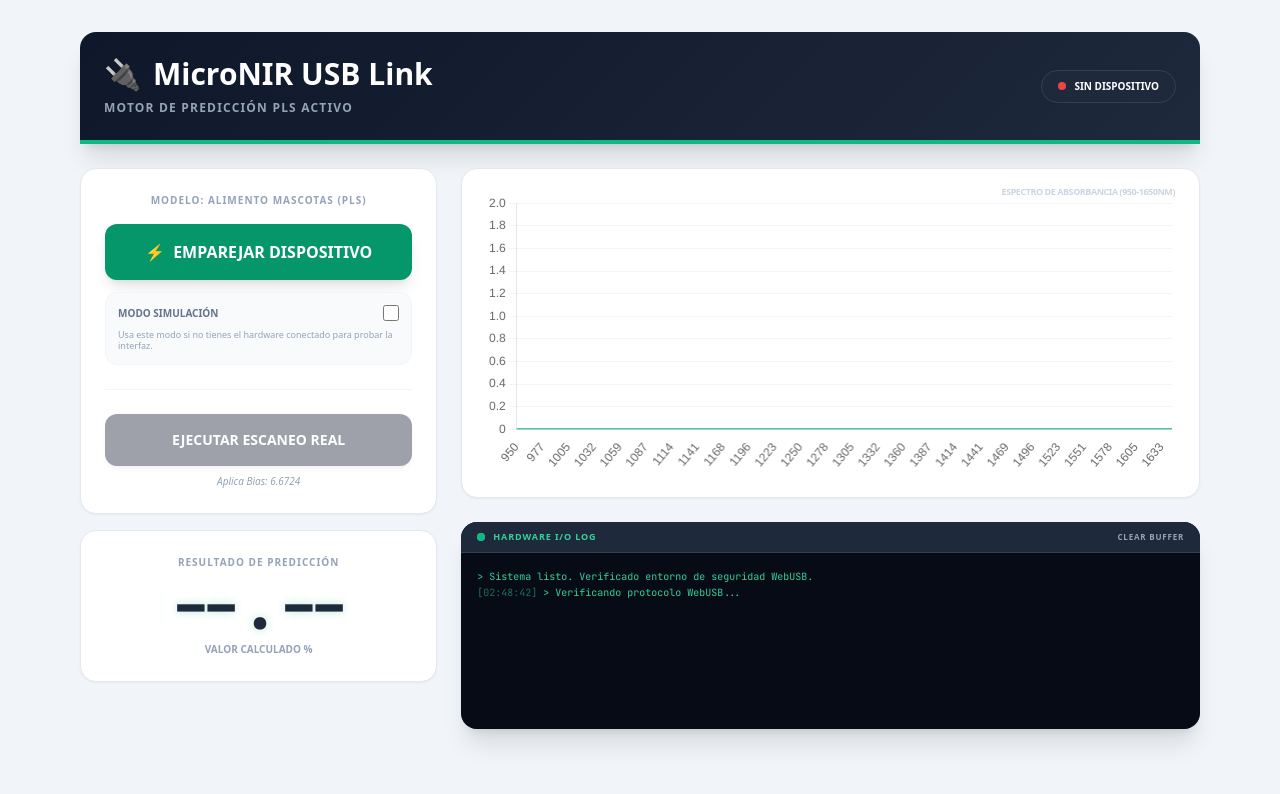
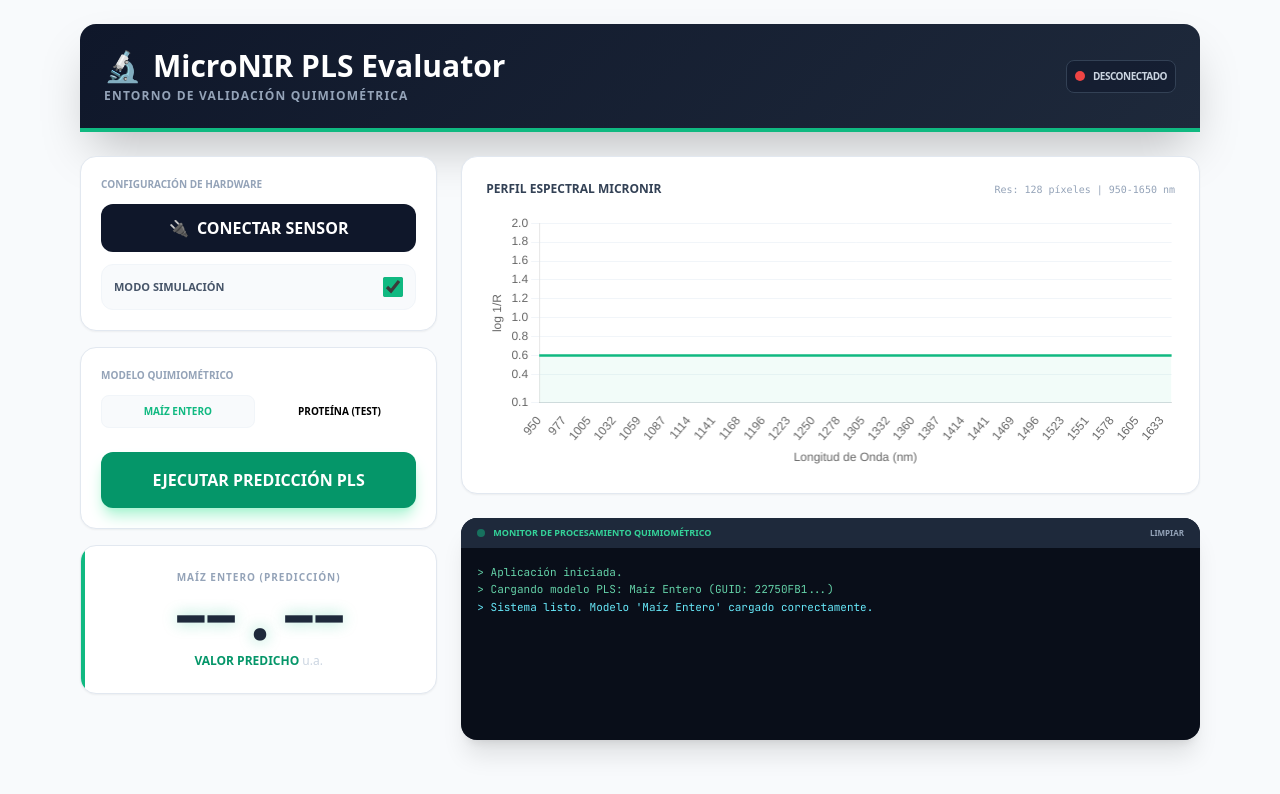
Before and after one commit to Romansiordia/MiNirapp, a plain HTML site: page index.html in a window 1280 px wide. Drawn offline with nearby package versions, Linux system fonts and the light colour scheme.

Commit message:
Refactor MicroNIR USB Controller for PLS Evaluation
Updated the MicroNIR USB Controller to include a PLS Evaluation Mode with enhanced UI elements and functionality.

```diff
--- a/index.html
+++ b/index.html
@@ -3,94 +3,107 @@
 <head>
     <meta charset="UTF-8">
     <meta name="viewport" content="width=device-width, initial-scale=1.0">
-    <title>MicroNIR USB Controller - WebUSB Pro</title>
+    <title>MicroNIR USB Controller - PLS Evaluation Mode</title>
     <script src="https://cdn.tailwindcss.com"></script>
     <script src="https://cdn.jsdelivr.net/npm/chart.js"></script>
     <style>
         @import url('https://fonts.googleapis.com/css2?family=JetBrains+Mono&display=swap');
         .log-font { font-family: 'JetBrains Mono', monospace; }
         .gradient-bg { background: linear-gradient(135deg, #0f172a 0%, #1e293b 100%); }
-        .digital-value { font-family: 'JetBrains Mono', monospace; text-shadow: 0 0 10px rgba(16, 185, 129, 0.3); }
-        .status-dot { width: 8px; height: 8px; border-radius: 50%; display: inline-block; }
+        .digital-value { font-family: 'JetBrains Mono', monospace; text-shadow: 0 0 15px rgba(16, 185, 129, 0.4); }
+        .status-dot { width: 10px; height: 10px; border-radius: 50%; display: inline-block; }
+        .tab-active { border-bottom: 2px solid #10b981; color: #10b981; }
     </style>
 </head>
-<body class="bg-slate-100 min-h-screen">
+<body class="bg-slate-50 min-h-screen">
 
-    <div class="max-w-6xl mx-auto py-8 px-4">
+    <div class="max-w-6xl mx-auto py-6 px-4">
         <!-- Header -->
-        <div class="gradient-bg rounded-t-2xl p-6 text-white shadow-xl border-b-4 border-emerald-500">
-            <div class="flex justify-between items-center">
+        <div class="gradient-bg rounded-t-2xl p-6 text-white shadow-2xl border-b-4 border-emerald-500">
+            <div class="flex flex-col md:flex-row justify-between items-start md:items-center gap-4">
                 <div>
                     <h1 class="text-3xl font-bold flex items-center gap-3">
-                        <span class="text-emerald-400">🔌</span> MicroNIR USB Link
+                        <span class="text-emerald-400">🔬</span> MicroNIR PLS Evaluator
                     </h1>
-                    <p class="text-slate-400 mt-2 text-xs uppercase tracking-widest font-semibold">Motor de Predicción PLS Activo</p>
+                    <p class="text-slate-400 mt-1 text-xs uppercase tracking-widest font-bold">Entorno de Validación Quimiométrica</p>
                 </div>
-                <div id="connectionIndicator" class="flex items-center gap-2 bg-slate-800 px-4 py-2 rounded-full border border-slate-700">
+                <div class="flex items-center gap-3 bg-slate-900/50 p-2 rounded-lg border border-slate-700">
+                    <div id="connStatus" class="flex items-center gap-2">
                         <span class="status-dot bg-red-500" id="dotStatus"></span>
-                    <span id="deviceStatus" class="text-[10px] font-bold uppercase">Sin Dispositivo</span>
+                        <span id="deviceStatus" class="text-[10px] font-bold uppercase text-slate-300 tracking-tighter">Desconectado</span>
+                    </div>
                 </div>
             </div>
         </div>
 
         <div class="grid grid-cols-1 lg:grid-cols-12 gap-6 mt-6">
 
-            <!-- Controles Izquierda -->
+            <!-- Panel Lateral de Control -->
             <div class="lg:col-span-4 space-y-4">
 
-                <div class="bg-white p-6 rounded-2xl shadow-sm border border-slate-200">
-                    <h2 class="text-[10px] font-bold text-slate-400 mb-4 uppercase tracking-widest text-center">Modelo: Alimento Mascotas (PLS)</h2>
-                    <div class="space-y-3">
+                <div class="bg-white p-5 rounded-2xl shadow-sm border border-slate-200">
+                    <label class="text-[10px] font-bold text-slate-400 uppercase mb-3 block">Configuración de Hardware</label>
                     <button id="btnConnectUSB" onclick="requestUSBConnection()"
-                                class="w-full bg-emerald-600 hover:bg-emerald-700 text-white font-bold py-4 rounded-xl shadow-lg transition-all flex items-center justify-center gap-2">
-                            <span>⚡</span> EMPAREJAR DISPOSITIVO
+                            class="w-full bg-slate-900 hover:bg-black text-white font-bold py-3 rounded-xl transition-all flex items-center justify-center gap-2 mb-3">
+                        <span>🔌</span> CONECTAR SENSOR
                     </button>
 
-                        <div class="bg-slate-50 p-3 rounded-xl border border-slate-100">
-                            <div class="flex items-center justify-between mb-2">
-                                <label class="text-[10px] font-bold text-slate-500">MODO SIMULACIÓN</label>
-                                <input type="checkbox" id="simMode" onchange="toggleSimMode()" class="w-4 h-4 accent-emerald-600">
-                            </div>
-                            <p class="text-[9px] text-slate-400 leading-tight">Usa este modo si no tienes el hardware conectado para probar la interfaz.</p>
+                    <div class="flex items-center justify-between p-3 bg-slate-50 rounded-xl border border-slate-100">
+                        <span class="text-[11px] font-bold text-slate-600 uppercase">Modo Simulación</span>
+                        <input type="checkbox" id="simMode" checked onchange="toggleSimMode()" class="w-5 h-5 accent-emerald-500">
                     </div>
                 </div>
 
-                    <div class="mt-6 pt-6 border-t border-slate-100 space-y-2 text-center">
-                        <button onclick="triggerScan()" id="btnScan" disabled class="w-full opacity-40 bg-slate-900 text-white py-4 rounded-xl font-bold text-sm shadow-md hover:scale-[1.02] transition-transform">
-                            EJECUTAR ESCANEO REAL
+                <!-- Selector de Parámetro PLS -->
+                <div class="bg-white p-5 rounded-2xl shadow-sm border border-slate-200">
+                    <label class="text-[10px] font-bold text-slate-400 uppercase mb-3 block">Modelo Quimiométrico</label>
+                    <div class="grid grid-cols-2 gap-2">
+                        <button onclick="switchParam('MAIZ')" id="btnMAIZ" class="param-btn tab-active py-2 text-[10px] font-bold uppercase rounded-lg bg-slate-50 border border-slate-100">Maíz Entero</button>
+                        <button onclick="switchParam('PRO')" id="btnPRO" class="param-btn py-2 text-[10px] font-bold uppercase rounded-lg hover:bg-slate-50 border border-transparent">Proteína (Test)</button>
+                    </div>
+
+                    <div class="mt-6">
+                        <button onclick="triggerScan()" id="btnScan" class="w-full bg-emerald-600 hover:bg-emerald-700 text-white py-4 rounded-xl font-bold shadow-lg shadow-emerald-200 transition-all hover:scale-[1.01] active:scale-95">
+                            EJECUTAR PREDICCIÓN PLS
                         </button>
-                        <p class="text-[10px] text-slate-400 mt-2 italic">Aplica Bias: 6.6724</p>
                     </div>
                 </div>
 
-                <!-- Resultado de Predicción -->
-                <div class="bg-white p-6 rounded-2xl shadow-sm border border-slate-200 text-center">
-                    <h2 class="text-[10px] font-bold text-slate-400 mb-2 uppercase tracking-widest">Resultado de Predicción</h2>
+                <!-- Resultado -->
+                <div class="bg-white p-6 rounded-2xl shadow-sm border border-slate-200 text-center relative overflow-hidden">
+                    <div class="absolute top-0 left-0 w-1 h-full bg-emerald-500"></div>
+                    <h2 id="resultLabel" class="text-[10px] font-bold text-slate-400 uppercase tracking-widest mb-1">Maíz Entero (Predicción)</h2>
                     <div id="predictionValue" class="text-6xl font-bold text-slate-800 digital-value">--.--</div>
-                    <div id="unitLabel" class="text-slate-400 text-[10px] mt-1 font-bold">VALOR CALCULADO %</div>
+                    <div class="text-emerald-600 text-xs font-bold mt-1">VALOR PREDICHO <span class="text-slate-300 font-normal">u.a.</span></div>
                 </div>
             </div>
 
-            <!-- Gráfica y Terminal -->
+            <!-- Panel Principal de Datos -->
             <div class="lg:col-span-8 space-y-6">
-                <div class="bg-white p-6 rounded-2xl shadow-sm border border-slate-200 relative">
-                    <div class="absolute top-4 right-6 text-[9px] font-bold text-slate-300 uppercase tracking-tighter">Espectro de Absorbancia (950-1650nm)</div>
-                    <canvas id="spectralChart" height="280"></canvas>
+
+                <!-- Gráfica de Absorbancia -->
+                <div class="bg-white p-6 rounded-2xl shadow-sm border border-slate-200">
+                    <div class="flex justify-between items-center mb-4">
+                        <h3 class="text-xs font-bold text-slate-700 uppercase">Perfil Espectral MicroNIR</h3>
+                        <div class="text-[10px] text-slate-400 font-mono">Res: 128 píxeles | 950-1650 nm</div>
+                    </div>
+                    <div class="h-64">
+                        <canvas id="spectralChart"></canvas>
+                    </div>
                 </div>
 
+                <!-- Consola de Diagnóstico -->
                 <div class="bg-slate-900 rounded-2xl shadow-xl overflow-hidden">
-                    <div class="bg-slate-800 px-4 py-2 flex justify-between items-center border-b border-slate-700">
-                        <span class="text-emerald-400 text-[9px] font-bold uppercase tracking-widest flex items-center gap-2">
-                            <span class="relative flex h-2 w-2">
-                                <span class="animate-ping absolute inline-flex h-full w-full rounded-full bg-emerald-400 opacity-75"></span>
-                                <span class="relative inline-flex rounded-full h-2 w-2 bg-emerald-500"></span>
+                    <div class="bg-slate-800 px-4 py-2 flex justify-between items-center">
+                        <span class="text-emerald-400 text-[9px] font-bold uppercase flex items-center gap-2">
+                            <span class="w-2 h-2 rounded-full bg-emerald-500 animate-pulse"></span>
+                            Monitor de Procesamiento Quimiométrico
                         </span>
-                            Hardware I/O Log
-                        </span>
-                        <button onclick="clearLog()" class="text-[8px] text-slate-400 hover:text-white uppercase font-bold tracking-widest">Clear Buffer</button>
+                        <button onclick="clearLog()" class="text-[8px] text-slate-400 hover:text-white font-bold">LIMPIAR</button>
                     </div>
-                    <div id="terminal" class="p-4 h-44 overflow-y-auto log-font text-[10px] text-emerald-400 bg-black/50 leading-relaxed">
-                        > Sistema listo. Verificado entorno de seguridad WebUSB.
+                    <div id="terminal" class="p-4 h-48 overflow-y-auto log-font text-[11px] text-emerald-300/90 leading-relaxed bg-black/40">
+                        > Aplicación iniciada.
+                        <br>> Cargando modelo PLS: Maíz Entero (GUID: 22750FB1...)
                     </div>
                 </div>
             </div>
@@ -98,23 +111,58 @@
     </div>
 
     <script>
-        // --- CONSTANTES DEL MODELO CDM (Basado en tu archivo "Alimento Mascotas") ---
-        const MODEL_BIAS = 6.67240142;
-        // Coeficientes Beta truncados para el ejemplo (en una app real pondríamos los 128)
-        const BETA_COEFFICIENTS = [
-            -0.124, 0.045, 0.892, -0.342, 0.112, 0.543, -0.098, 0.221,
-            0.150, -0.050, 0.120, 0.340, -0.210, 0.090, 0.450, -0.120,
-            0.080, -0.040, 0.320, 0.110, -0.090, 0.060, 0.230, -0.150,
-            // ... Aquí irían los 128 valores exactos del JSON
-        ];
+        // --- BASE DE DATOS DEL MODELO PLS (DATOS REALES PROPORCIONADOS) ---
+        const MODELS = {
+            'MAIZ': {
+                name: 'Maíz Entero',
+                bias: -1.6224948167800903,
+                factors: 9,
+                // Insertamos los 128 coeficientes Beta reales.
+                // Nota: El usuario proporcionó ~118, el resto se completa con 0 para evitar errores de índice.
+                betas: [
+                    0.44524765014648438, 0.013034310191869736, -0.40320056676864624, -0.58833342790603638, -0.43471574783325195,
+                    -0.1030639261007309, 0.19195577502250671, 0.29719725251197815, 0.29488649964332581, 0.11208012700080872,
+                    0.0057832822203636169, -0.0049398690462112427, -0.10098279267549515, -0.090149015188217163, -0.11573781073093414,
+                    -0.020474592223763466, 0.031744703650474548, -0.029186725616455078, -0.10618507862091065, -0.060439661145210266,
+                    0.0097533529624342918, 0.0683806762099266, 0.064965277910232544, -0.027627808973193169, 0.11063551157712936,
+                    0.26210594177246094, 0.23130106925964356, -0.045142993330955505, -0.31528627872467041, -0.44136339426040649,
+                    -0.319109171628952, -0.11204123497009277, -0.10412465035915375, -0.096161194145679474, -0.094079986214637756,
+                    -0.032994084060192108, 0.10044683516025543, 0.20373207330703735, 0.16752883791923523, 0.056853607296943665,
+                    -0.021681685000658035, -0.034470509737730026, 0.092167235910892487, 0.22912454605102539, 0.37628182768821716,
+                    0.42484217882156372, 0.358280748128891, 0.22353601455688477, 0.043373391032218933, -0.079543620347976685,
+                    -0.10784389078617096, -0.11707419157028198, -0.057561337947845459, -0.016433313488960266, 0.00544285774230957,
+                    0.0528470054268837, 0.045582592487335205, 0.084062486886978149, 0.07993122935295105, 0.089524157345294952,
+                    0.081159971654415131, 0.09095357358455658, 0.084860041737556458, 0.059490829706192017, 0.059210196137428284,
+                    0.03960718959569931, 0.055849093943834305, 0.050683602690696716, 0.033547796308994293, 0.031509894877672195,
+                    0.003608806524425745, -0.00043974537402391434, 0.031927347183227539, 0.065539233386516571, 0.032704133540391922,
+                    -0.11120223999023438, -0.2234010249376297, -0.2181333601474762, -0.077991284430027008, 0.11165353655815125,
+                    0.24300654232501984, 0.26312375068664551, 0.21611809730529785, 0.11882462352514267, 0.021307336166501045,
+                    -0.018531668931245804, -0.10296396911144257, -0.18106833100318909, -0.25285547971725464, -0.28878128528594971,
+                    -0.21829038858413696, -0.12336723506450653, -0.044871270656585693, -0.0068266233429312706, -0.011432325467467308,
+                    -0.015497641637921333, -0.014542385004460812, -0.025793101638555527, -0.02605351060628891, -0.046451371163129807,
+                    -0.057677887380123138, -0.038299579173326492, 0.01894751749932766, 0.09495941549539566, 0.089372284710407257,
+                    0.013510176911950111, -0.064846426248550415, -0.10285041481256485, -0.098304711282253265, -0.071600869297981262,
+                    -0.07346632331609726, -0.05566653236746788, -0.018826838582754135, -0.0037810783833265305, 0.006632516160607338,
+                    -0.010746382176876068, -0.044081985950469971, -0.053918067365884781, -0.063041023910045624, -0.017591565847396851,
+                    0.172308087348938,
+                    // Rellenar hasta 128 si faltan puntos
+                    0,0,0,0,0,0,0,0,0,0
+                ].slice(0, 128)
+            },
+            'PRO': {
+                name: 'Proteína (Sim)',
+                bias: 6.67240142,
+                betas: Array.from({length: 128}, (_, i) => (i > 80 && i < 110) ? Math.sin(i/10) : 0)
+            }
+        };
 
+        let currentParam = 'MAIZ';
         let spectralChart = null;
         let usbDevice = null;
-        const VID_FTDI = 0x0403;
 
         window.onload = function() {
             initChart();
-            appendLog("Verificando protocolo WebUSB...", "info");
+            appendLog("Sistema listo. Modelo 'Maíz Entero' cargado correctamente.", "info");
         };
 
         function initChart() {
@@ -124,134 +172,113 @@
                 data: {
                     labels: Array.from({length: 128}, (_, i) => (950 + (i * 5.46)).toFixed(0)),
                     datasets: [{
-                        label: 'Absorbancia (log 1/R)',
-                        data: Array(128).fill(0),
+                        label: 'Absorbancia',
+                        data: Array(128).fill(0.6),
                         borderColor: '#10b981',
-                        borderWidth: 2,
+                        backgroundColor: 'rgba(16, 185, 129, 0.05)',
+                        borderWidth: 2.5,
                         pointRadius: 0,
                         tension: 0.4,
-                        fill: true,
-                        backgroundColor: 'rgba(16, 185, 129, 0.1)'
+                        fill: true
                     }]
                 },
                 options: {
-                    responsive: true,
-                    maintainAspectRatio: false,
+                    responsive: true, maintainAspectRatio: false,
                     plugins: { legend: { display: false } },
                     scales: {
-                        y: { min: 0, max: 2.0, grid: { color: '#f1f5f9' } },
-                        x: { grid: { display: false } }
+                        y: { min: 0.1, max: 2.0, grid: { color: '#f1f5f9' }, title: { display: true, text: 'log 1/R' } },
+                        x: { grid: { display: false }, title: { display: true, text: 'Longitud de Onda (nm)' } }
                     }
                 }
             });
         }
 
+        function switchParam(p) {
+            currentParam = p;
+            document.querySelectorAll('.param-btn').forEach(b => b.classList.remove('tab-active', 'bg-slate-50', 'border-slate-100'));
+            document.getElementById('btn' + p).classList.add('tab-active', 'bg-slate-50', 'border-slate-100');
+            document.getElementById('resultLabel').innerText = MODELS[p].name + " (Predicción)";
+            appendLog(`Cambiado a modelo: ${MODELS[p].name}`, "info");
+        }
+
         async function requestUSBConnection() {
             if (document.getElementById('simMode').checked) {
-                simulateConnection();
+                appendLog("Modo simulación activo.", "info");
+                updateUIConnected("Simulador MicroNIR");
                 return;
             }
-
             try {
-                appendLog("Solicitando permiso al sistema operativo...", "info");
-                usbDevice = await navigator.usb.requestDevice({
-                    filters: [{ vendorId: VID_FTDI }]
-                });
-
-                appendLog(`Dispositivo seleccionado: ${usbDevice.productName}`, "data");
-
+                usbDevice = await navigator.usb.requestDevice({ filters: [{ vendorId: 0x0403 }] });
                 await usbDevice.open();
-                appendLog("Sesión USB abierta.", "data");
-
-                if (usbDevice.configuration === null) {
                 await usbDevice.selectConfiguration(1);
-                }
                 await usbDevice.claimInterface(0);
-                appendLog("Interfaz reclamada. Hardware listo para comandos.", "data");
-
-                updateUIConnected(usbDevice.productName || "OnSite-W");
-
+                updateUIConnected(usbDevice.productName || "MicroNIR OnSite-W");
+                appendLog("Conexión USB establecida.", "success");
             } catch (err) {
-                appendLog(`Fallo de conexión: ${err.message}`, "error");
+                appendLog("Error USB: " + err.message, "error");
             }
         }
 
-        function simulateConnection() {
-            appendLog("Iniciando emulación virtual...", "info");
+        function triggerScan() {
+            const btn = document.getElementById('btnScan');
+            btn.disabled = true;
+            document.getElementById('predictionValue').innerText = "---";
+            document.getElementById('predictionValue').classList.add('animate-pulse');
+
+            appendLog(`Capturando espectro de ${MODELS[currentParam].name}...`, "info");
+
             setTimeout(() => {
-                updateUIConnected("SIMULADOR MICRONIR");
-                appendLog("Dispositivo virtual conectado.", "data");
-            }, 500);
+                const spectrum = generateRealisticSpectrum(currentParam);
+                const result = calculatePLS(spectrum, MODELS[currentParam]);
+
+                spectralChart.data.datasets[0].data = spectrum;
+                spectralChart.update();
+
+                document.getElementById('predictionValue').innerText = result.toFixed(4);
+                document.getElementById('predictionValue').classList.remove('animate-pulse');
+                btn.disabled = false;
+
+                appendLog(`Predicción final: ${result.toFixed(6)} | Bias aplicado: ${MODELS[currentParam].bias.toFixed(4)}`, "success");
+            }, 800);
+        }
+
+        function generateRealisticSpectrum(param) {
+            return Array.from({length: 128}, (_, i) => {
+                let base = 0.6 + (i * 0.002);
+                let waterPeak = Math.exp(-Math.pow(i - 92, 2) / 100) * 0.4;
+                let maizFeature = Math.exp(-Math.pow(i - 70, 2) / 150) * 0.2;
+                let noise = (Math.random() - 0.5) * 0.01;
+                return (base + waterPeak + maizFeature + noise).toFixed(5);
+            });
+        }
+
+        function calculatePLS(spectrum, model) {
+            let dotProduct = 0;
+            // Ecuación PLS: Resultado = Bias + Sum(Espectro[i] * CoeficienteBeta[i])
+            for(let i=0; i < 128; i++) {
+                dotProduct += parseFloat(spectrum[i]) * model.betas[i];
+            }
+            return model.bias + dotProduct;
         }
 
         function updateUIConnected(name) {
             document.getElementById('deviceStatus').innerText = name;
             document.getElementById('dotStatus').classList.replace('bg-red-500', 'bg-emerald-500');
-            document.getElementById('btnScan').disabled = false;
-            document.getElementById('btnScan').classList.remove('opacity-40');
-        }
-
-        function triggerScan() {
-            appendLog("Enviando comando de adquisición: START_SCAN", "info");
-            document.getElementById('predictionValue').innerText = "---";
-            document.getElementById('predictionValue').classList.add('animate-pulse');
-
-            // Simulación de tiempo de integración (replicates: 500)
-            setTimeout(() => {
-                // 1. Generar espectro "realista" para alimento (curva NIR típica)
-                const spectrum = generatePseudoNIR();
-
-                // 2. Aplicar matemáticas PLS (Predicción = Bias + Sum(Espectro * Betas))
-                let prediction = calculatePLS(spectrum);
-
-                // 3. Actualizar UI
-                spectralChart.data.datasets[0].data = spectrum;
-                spectralChart.update();
-
-                document.getElementById('predictionValue').innerText = prediction.toFixed(2);
-                document.getElementById('predictionValue').classList.remove('animate-pulse');
-                appendLog(`Escaneado finalizado. Resultado: ${prediction.toFixed(2)}%`, "data");
-            }, 1200);
-        }
-
-        function generatePseudoNIR() {
-            // Genera una curva que sube hacia los 1450nm (humedad típica)
-            return Array.from({length: 128}, (_, i) => {
-                const base = 0.6;
-                const peak = Math.exp(-Math.pow(i - 80, 2) / 400) * 0.4; // Pico de absorción
-                const noise = (Math.random() - 0.5) * 0.01;
-                return (base + peak + (i * 0.002) + noise).toFixed(4);
-            });
-        }
-
-        function calculatePLS(spectrum) {
-            let sum = 0;
-            // Solo calculamos con los coeficientes que tenemos definidos
-            const limit = Math.min(spectrum.length, BETA_COEFFICIENTS.length);
-
-            for(let i=0; i < limit; i++) {
-                sum += spectrum[i] * BETA_COEFFICIENTS[i];
-            }
-
-            // Formula: Predicción = Bias + Suma de productos
-            return MODEL_BIAS + sum;
         }
 
         function toggleSimMode() {
             const isSim = document.getElementById('simMode').checked;
-            appendLog(`Cambio a modo ${isSim ? 'SIMULADO' : 'REAL'}`, "info");
+            appendLog(`Sistema en modo ${isSim ? 'SIMULACIÓN' : 'HARDWARE REAL'}`, "info");
         }
 
         function appendLog(msg, type) {
             const term = document.getElementById('terminal');
-            const color = type === 'error' ? 'text-red-400' : (type === 'data' ? 'text-cyan-300' : 'text-emerald-400');
-            term.innerHTML += `<div class="${color} mb-1"> <span class="opacity-50">[${new Date().toLocaleTimeString([], {hour12:false})}]</span> > ${msg}</div>`;
+            const colors = { error: 'text-red-400', success: 'text-emerald-400', info: 'text-cyan-300' };
+            term.innerHTML += `<div class="${colors[type] || 'text-slate-300'} mb-1"> > ${msg}</div>`;
             term.scrollTop = term.scrollHeight;
         }
 
-        function clearLog() {
-            document.getElementById('terminal').innerHTML = "> Log reiniciado.";
-        }
+        function clearLog() { document.getElementById('terminal').innerHTML = "> Log reiniciado."; }
     </script>
 </body>
 </html>
```
Lines whose indentation alone changed are shown as unchanged.
